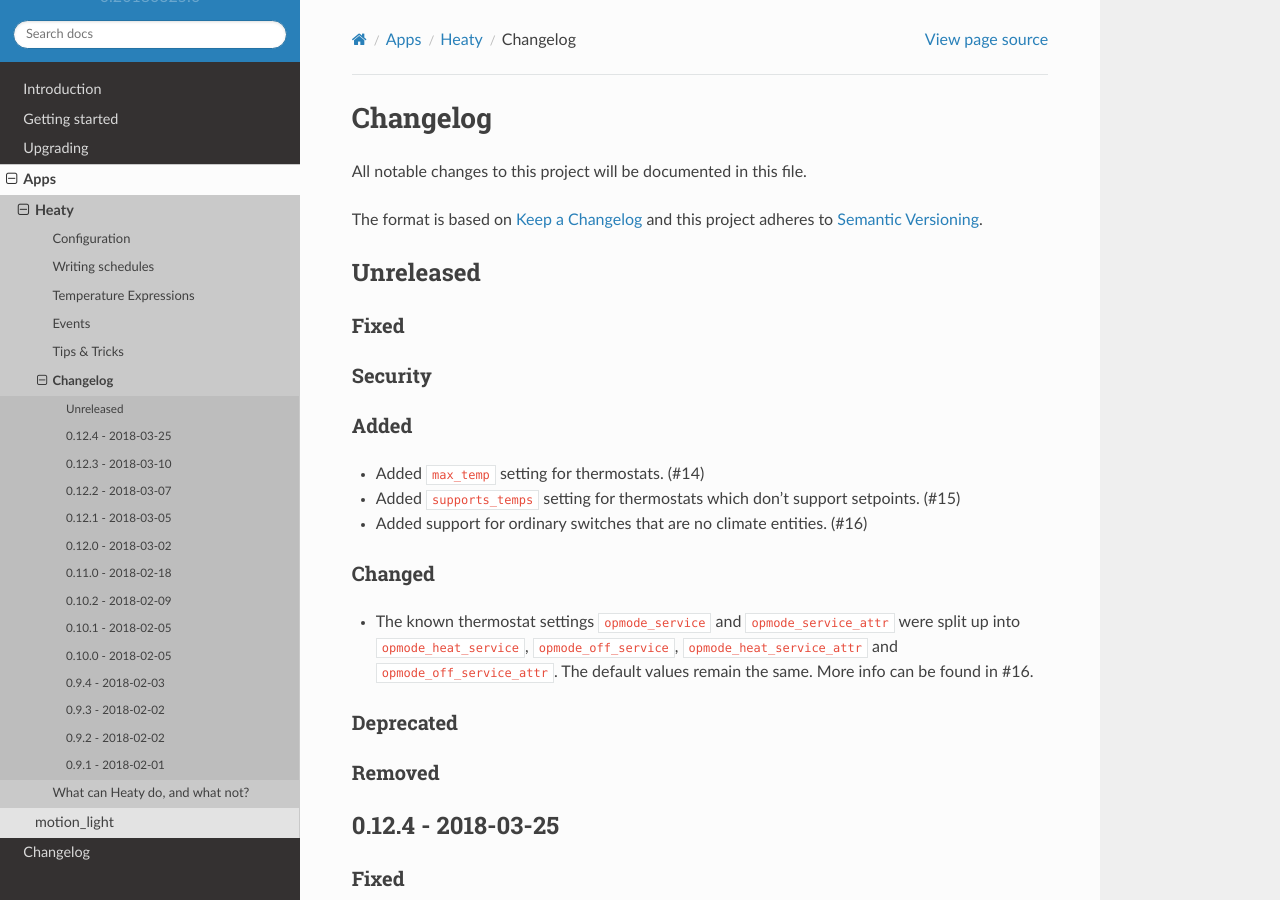
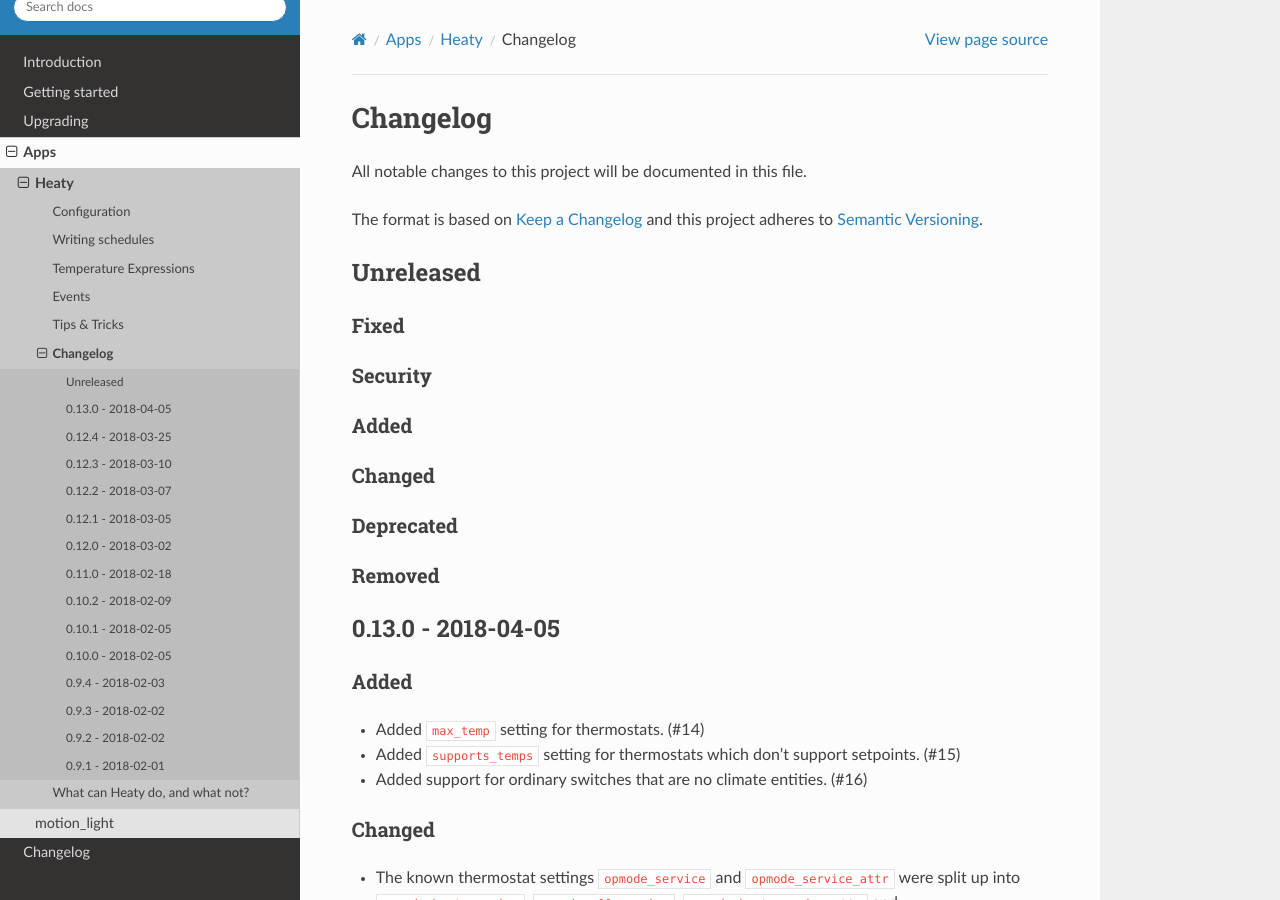
Before and after one commit to bob1de/hass-apps, a Sphinx documentation site: the page built from docs/apps/heaty/CHANGELOG.md, in a window 1280 px wide and 900 px high. Built offline with Sphinx 7.4.7 and the Read the Docs theme 2.0.0, drawn with Linux system fonts in a browser that asks for light colours.

Commit message:
[heaty] Release v0.13.0

```diff
--- a/docs/apps/heaty/CHANGELOG.md
+++ b/docs/apps/heaty/CHANGELOG.md
@@ -13,6 +13,17 @@
 ### Security
 
 ### Added
+
+### Changed
+
+### Deprecated
+
+### Removed
+
+
+## 0.13.0 - 2018-04-05
+
+### Added
 * Added ``max_temp`` setting for thermostats. (#14)
 * Added ``supports_temps`` setting for thermostats which don't support
   setpoints. (#15)
```
Also changed, not shown: other parts of docs/apps/heaty/CHANGELOG.md (+0 -4 lines), 1 other file.
